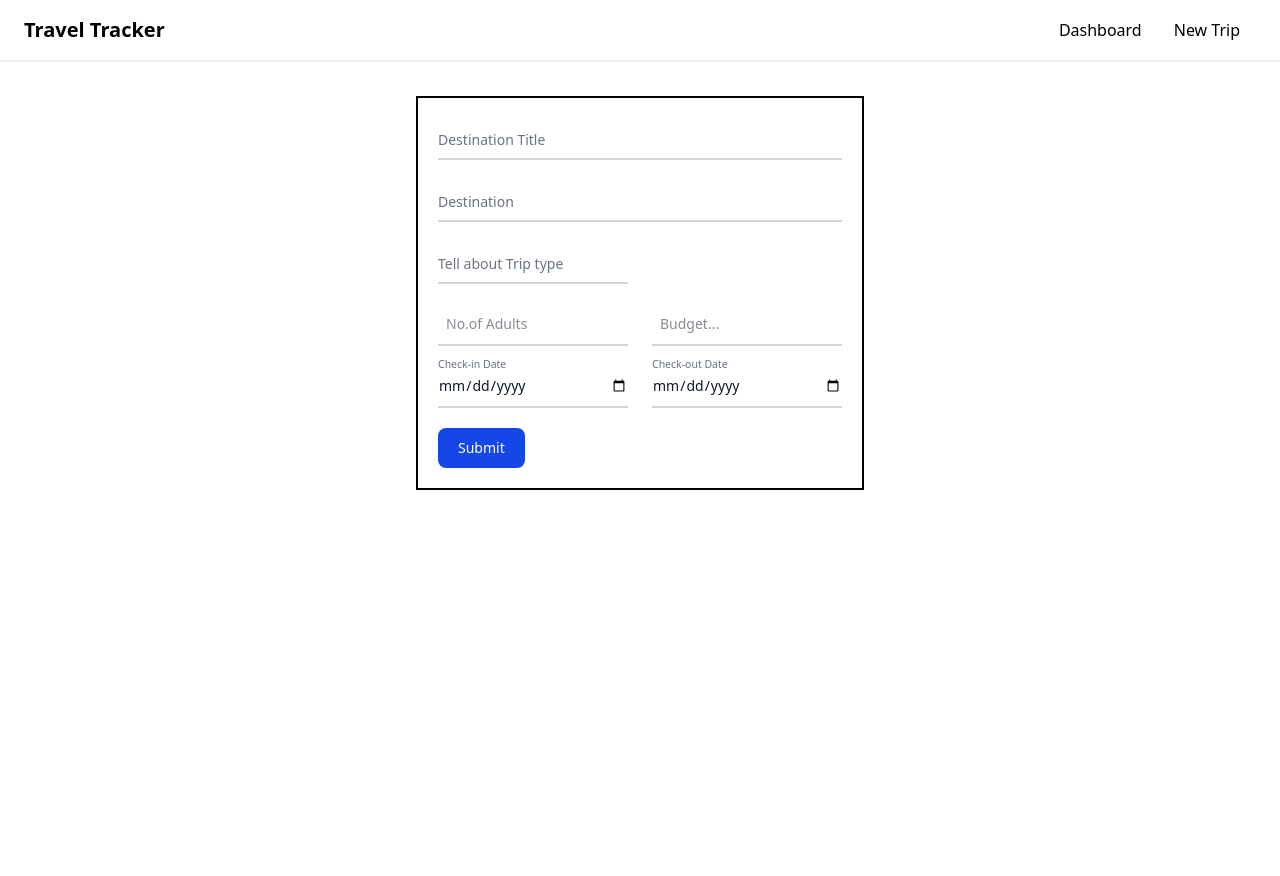
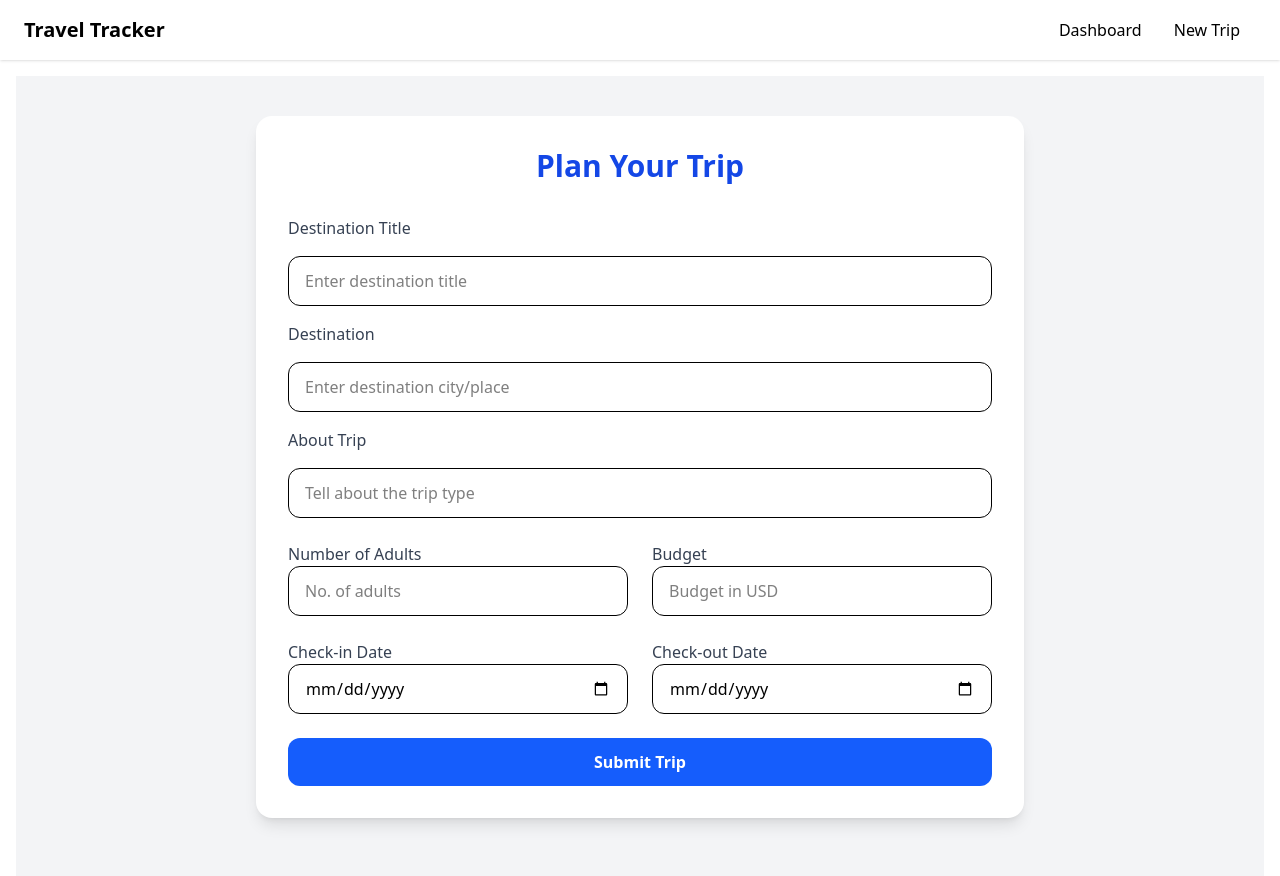
Before and after one commit to rohanginjupalli/Travel-Tracker-Apiilication, a React (Vite) app in the folder client/: page /new-trip in a window 1280 px wide. Shown: the top 876 px of the page. Before the commit the page ends 800 px from the top, so only its background shows below. Built offline with nearby package versions, Linux system fonts and the light colour scheme.

Commit message:
Adding the database to the appilication and storing the form data

```diff
--- a/client/src/Components/NewTrip.jsx
+++ b/client/src/Components/NewTrip.jsx
@@ -1,247 +1,154 @@
-import { useContext } from 'react'
+import { useContext } from 'react';
 import { TripContext } from './Context/TripContext';
-import {set, useForm} from 'react-hook-form'
-import axios from 'axios'
+import { useForm } from 'react-hook-form';
+import axios from 'axios';
 import DestinationCard from './HomePage/DestinationCard';
 import Hotels from './HotelsAvailable/Hotels';
 
 
 function NewTrip() {
-
   const {
-      weather,
-      setWeather,
-      hotels,
-      setHotels,
-      image,
-      setImages,
-      descDestination,
-      setdescDestination,
-      destination,
-      setDestination
+    weather, setWeather,
+    hotels, setHotels,
+    image, setImages,
+    descDestination, setdescDestination,
+    destination, setDestination
   } = useContext(TripContext);
 
-    const {register,handleSubmit} = useForm();
-    const onSubmit = async (data)=>{
+  const { register, handleSubmit } = useForm();
+
+  const onSubmit = async (data) => {
+
+    // to reach out the data to backend server
+    try {
+      const res = await axios.post('http://localhost:5000/NewTrip', data);
+      setWeather({ location: data.Traveller_Destination, current_weather: res.data.weather.temp_celsius });
+      setdescDestination(res.data.About_Destination);
+      setDestination(res.data.Destination);
+      setHotels(res.data.hotels);
+      setImages(res.data.images);
+    } catch (err) {
+      console.error("Error submitting form:", err);
+      alert("Something went wrong");
+    }
+
+    // database logic
+
     try{
-        const res = await axios.post('http://localhost:5000/NewTrip',data);
-        console.log(res.data);
-        setWeather({
-          location: data.Traveller_Destination,
-          current_weather: res.data.weather.temp_celsius
-        });
-        setdescDestination((prevValue)=>{
-          return res.data.About_Destination
+      const res = await axios.post('http://localhost:5001/user/NewTrip',{
+        userName: "Rohan Ginjupalli",
+        title: data.title,
+        tripType: data.tripType,
+        Traveller_Destination: data.Traveller_Destination,
+        adults: data.adults,
+        budget: data.budget,
+        checkin_date: data.checkin_date,
+        checkout_date: data.checkout_date
       })
-        setDestination(()=>{
-          return res.data.Destination;
-        })
-        setHotels(()=>{
-          return res.data.hotels;
-        })
-        setImages(()=>{
-          return res.data.images
-        })
-      }catch(err){
-        console.error("Error submitting form:", err)
-        alert("Something went wrong")
+
+    }catch(error){
+      console.log("unable to reach the route http://localhost:5000/user/NewTrip ",error);
+      alert("Unable to load the data in the database");
     }
-    }
+
+  };
+
   return (
-    <div>
-      <form className="max-w-md mx-auto border-2 border-black p-5 m-5" onSubmit={handleSubmit(onSubmit)} >
+    <div className="min-h-screen bg-gray-100 py-10 px-4 md:px-20">
+      <div className="max-w-3xl mx-auto bg-white shadow-lg rounded-2xl p-8">
+        <h2 className="text-3xl font-bold text-center mb-8 text-blue-700">Plan Your Trip</h2>
 
-        <div className="relative z-0 w-full mb-5 group ">
-            {/* Destination title */}
+        <form onSubmit={handleSubmit(onSubmit)} className="space-y-6">
+
+          {/* Destination Info */}
+          <div className="space-y-4">
+            <label className="block text-gray-700 font-medium">Destination Title</label>
             <input
               type="text"
-            id="text"
-            className="block py-2.5 px-0 w-full text-sm text-gray-900 bg-transparent border-0 border-b-2
-                       border-gray-300 appearance-none dark:text-white dark:border-gray-600
-                       dark:focus:border-blue-500 focus:outline-none focus:ring-0 focus:border-blue-600 peer"
-            placeholder=""
+              placeholder="Enter destination title"
               {...register('title')}
+              className="w-full px-4 py-3 border rounded-xl focus:outline-none focus:ring-2 focus:ring-blue-400"
             />
-          <label
-            htmlFor="text"
-            className="peer-focus:font-medium absolute text-sm text-gray-500 dark:text-gray-400
-                       duration-300 transform -translate-y-6 scale-75 top-3 -z-10 origin-[0]
-                       peer-focus:start-0 rtl:peer-focus:translate-x-1/4 rtl:peer-focus:left-auto
-                       peer-focus:text-blue-600 peer-focus:dark:text-blue-500
-                       peer-placeholder-shown:scale-100 peer-placeholder-shown:translate-y-0
-                       peer-focus:scale-75 peer-focus:-translate-y-6">
-            Destination Title
-          </label>
+
+            <label className="block text-gray-700 font-medium">Destination</label>
+            <input
+              type="text"
+              placeholder="Enter destination city/place"
+              {...register('Traveller_Destination')}
+              required
+              className="w-full px-4 py-3 border rounded-xl focus:outline-none focus:ring-2 focus:ring-blue-400"
+            />
+
+            <label className="block text-gray-700 font-medium">About Trip</label>
+            <input
+              type="text"
+              placeholder="Tell about the trip type"
+              {...register('tripType')}
+              required
+              className="w-full px-4 py-3 border rounded-xl focus:outline-none focus:ring-2 focus:ring-blue-400"
+            />
           </div>
 
-    <div className="relative z-0 w-full mb-5 group text-black">
-            {/* Destination  */}
+          {/* People & Budget */}
+          <div className="grid grid-cols-1 md:grid-cols-2 gap-6">
+            <div>
+              <label className="block text-gray-700 font-medium">Number of Adults</label>
               <input
-            type="text"
-            id="text"
-            className="block py-2.5 px-0 w-full text-sm text-gray-900 bg-transparent border-0 border-b-2
-                       border-gray-300 appearance-none dark:text-white dark:border-gray-600
-                       dark:focus:border-blue-500 focus:outline-none focus:ring-0 focus:border-blue-600 peer"
-            placeholder=" "
+                type="number"
+                min="1"
+                placeholder="No. of adults"
+                {...register('adults')}
                 required
-            {...register('Traveller_Destination')}
+                className="w-full px-4 py-3 border rounded-xl focus:outline-none focus:ring-2 focus:ring-blue-400"
               />
-          <label
-            htmlFor="title"
-            className="peer-focus:font-medium absolute text-sm text-gray-500 dark:text-gray-400
-                       duration-300 transform -translate-y-6 scale-75 top-3 -z-10 origin-[0]
-                       peer-focus:start-0 rtl:peer-focus:translate-x-1/4 rtl:peer-focus:left-auto
-                       peer-focus:text-blue-600 peer-focus:dark:text-blue-500
-                       peer-placeholder-shown:scale-100 peer-placeholder-shown:translate-y-0
-                       peer-focus:scale-75 peer-focus:-translate-y-6">
-            Destination
-          </label>
             </div>
-
-        <div className="grid md:grid-cols-2 md:gap-6">
-          <div className="relative z-0 w-full mb-5 group">
+            <div>
+              <label className="block text-gray-700 font-medium">Budget</label>
               <input
-              type="text"
-              id="Trip-Type"
-              className="block py-2.5 px-0 w-full text-sm text-gray-900 bg-transparent border-0 border-b-2
-                         border-gray-300 appearance-none dark:text-white dark:border-gray-600
-                         dark:focus:border-blue-500 focus:outline-none focus:ring-0 focus:border-blue-600 peer"
-              placeholder=" "
+                type="number"
+                min="0"
+                placeholder="Budget in USD"
+                {...register('budget')}
                 required
-              {...register('tripType')}
+                className="w-full px-4 py-3 border rounded-xl focus:outline-none focus:ring-2 focus:ring-blue-400"
               />
-            <label
-              htmlFor="Trip-Type"
-              className="peer-focus:font-medium absolute text-sm text-gray-500 dark:text-gray-400
-                         duration-300 transform -translate-y-6 scale-75 top-3 -z-10 origin-[0]
-                         peer-focus:start-0 rtl:peer-focus:translate-x-1/4 rtl:peer-focus:left-auto
-                         peer-focus:text-blue-600 peer-focus:dark:text-blue-500
-                         peer-placeholder-shown:scale-100 peer-placeholder-shown:translate-y-0
-                         peer-focus:scale-75 peer-focus:-translate-y-6">
-              Tell about Trip type
-            </label>
             </div>
           </div>
 
-    <div className="grid md:grid-cols-2 md:gap-6">
-  {/* Number of Adults */}
-  <div className="relative z-0 w-full mb-5 group">
+          {/* Dates */}
+          <div className="grid grid-cols-1 md:grid-cols-2 gap-6">
+            <div>
+              <label className="block text-gray-700 font-medium">Check-in Date</label>
               <input
-      type="number"
-      id="adults"
-      min="1"
-      className="block py-2.5 px-2 w-full text-sm
-                 text-gray-900 dark:text-gray-100
-                 bg-white dark:bg-gray-800
-                 border-0 border-b-2 border-gray-300
-                 appearance-none focus:outline-none focus:ring-0
-                 focus:border-blue-600 peer"
-      placeholder="No.of Adults "
+                type="date"
+                {...register('checkin_date')}
                 required
-      {...register('adults')}
+                className="w-full px-4 py-3 border rounded-xl focus:outline-none focus:ring-2 focus:ring-blue-400"
               />
-    <label
-      htmlFor="adults"
-      className="peer-focus:font-medium absolute text-sm text-gray-500 dark:text-gray-400
-                 duration-300 transform -translate-y-6 scale-75 top-3 -z-10 origin-[0]
-                 peer-focus:start-0 peer-focus:text-blue-600 peer-focus:dark:text-blue-500
-                 peer-placeholder-shown:scale-100 peer-placeholder-shown:translate-y-0
-                 peer-focus:scale-75 peer-focus:-translate-y-6">
-    </label>
             </div>
-
-  {/* Budget */}
-  <div className="relative z-0 w-full mb-5 group">
+            <div>
+              <label className="block text-gray-700 font-medium">Check-out Date</label>
               <input
-      type="number"
-      id="budget"
-      min="0"
-      className="block py-2.5 px-2 w-full text-sm
-                 text-gray-900 dark:text-gray-100
-                 bg-white dark:bg-gray-800
-                 border-0 border-b-2 border-gray-300
-                 appearance-none focus:outline-none focus:ring-0
-                 focus:border-blue-600 peer"
-      placeholder="Budget..."
+                type="date"
+                {...register('checkout_date')}
                 required
-      {...register('budget')}
+                className="w-full px-4 py-3 border rounded-xl focus:outline-none focus:ring-2 focus:ring-blue-400"
               />
-    <label
-      htmlFor="budget"
-      className="peer-focus:font-medium absolute text-sm text-gray-500 dark:text-gray-400
-                 duration-300 transform -translate-y-6 scale-75 top-3 -z-10 origin-[0]
-                 peer-focus:start-0 peer-focus:text-blue-600 peer-focus:dark:text-blue-500
-                 peer-placeholder-shown:scale-100 peer-placeholder-shown:translate-y-0
-                 peer-focus:scale-75 peer-focus:-translate-y-6">
-    </label>
             </div>
           </div>
 
-    <div className="grid md:grid-cols-2 md:gap-6">
-            {/* Check-in Date */}
-        <div className="relative z-0 w-full mb-5 group">
-                <input
-                type="date"
-                id="checkin_date"
-                className="block py-2.5 px-0 w-full text-sm text-gray-900 bg-transparent
-                            border-0 border-b-2 border-gray-300 appearance-none
-                            dark:text-white dark:border-gray-600
-                            dark:focus:border-blue-500 focus:outline-none focus:ring-0
-                            focus:border-blue-600 peer"
-                placeholder=" "
-                required
-                {...register('checkin_date')}
-                />
-                <label
-                htmlFor="checkin_date"
-                className="peer-focus:font-medium absolute text-sm text-gray-500 dark:text-gray-400
-                            duration-300 transform -translate-y-6 scale-75 top-3 -z-10 origin-[0]
-                            peer-focus:start-0 rtl:peer-focus:translate-x-1/4 rtl:peer-focus:left-auto
-                            peer-focus:text-blue-600 peer-focus:dark:text-blue-500
-                            peer-placeholder-shown:scale-100 peer-placeholder-shown:translate-y-0
-                            peer-focus:scale-75 peer-focus:-translate-y-6">
-                Check-in Date
-                </label>
-            </div>
+          {/* Submit Button */}
+          <button
+            type="submit"
+            className="w-full bg-blue-600 text-white font-bold py-3 rounded-xl hover:bg-blue-700 transition-colors duration-300"
+          >
+            Submit Trip
+          </button>
 
-            {/* Check-out Date */}
-            <div className="relative z-0 w-full mb-5 group">
-                <input
-                type="date"
-                id="checkout_date"
-                className="block py-2.5 px-0 w-full text-sm text-gray-900 bg-transparent
-                            border-0 border-b-2 border-gray-300 appearance-none
-                            dark:text-white dark:border-gray-600
-                            dark:focus:border-blue-500 focus:outline-none focus:ring-0
-                            focus:border-blue-600 peer"
-                placeholder=" "
-                required
-                {...register('checkout_date')}
-                />
-                <label
-                htmlFor="checkout_date"
-                className="peer-focus:font-medium absolute text-sm text-gray-500 dark:text-gray-400
-                            duration-300 transform -translate-y-6 scale-75 top-3 -z-10 origin-[0]
-                            peer-focus:start-0 rtl:peer-focus:translate-x-1/4 rtl:peer-focus:left-auto
-                            peer-focus:text-blue-600 peer-focus:dark:text-blue-500
-                            peer-placeholder-shown:scale-100 peer-placeholder-shown:translate-y-0
-                            peer-focus:scale-75 peer-focus:-translate-y-6">
-                Check-out Date
-                </label>
+        </form>
       </div>
     </div>
-
-        <button
-          type="submit"
-          className="text-white bg-blue-700 hover:bg-blue-800 focus:ring-4 focus:outline-none
-                     focus:ring-blue-300 font-medium rounded-lg text-sm w-full sm:w-auto
-                     px-5 py-2.5 text-center dark:bg-blue-600 dark:hover:bg-blue-700
-                     dark:focus:ring-blue-800 " >
-          Submit
-        </button>
-      </form>
-    </div>
-  )
+  );
 }
 
-export default NewTrip
+export default NewTrip;
```
Also changed, not shown: 2 other files (tests, documents, lock files or other folders). Lines whose indentation alone changed are shown as unchanged.
